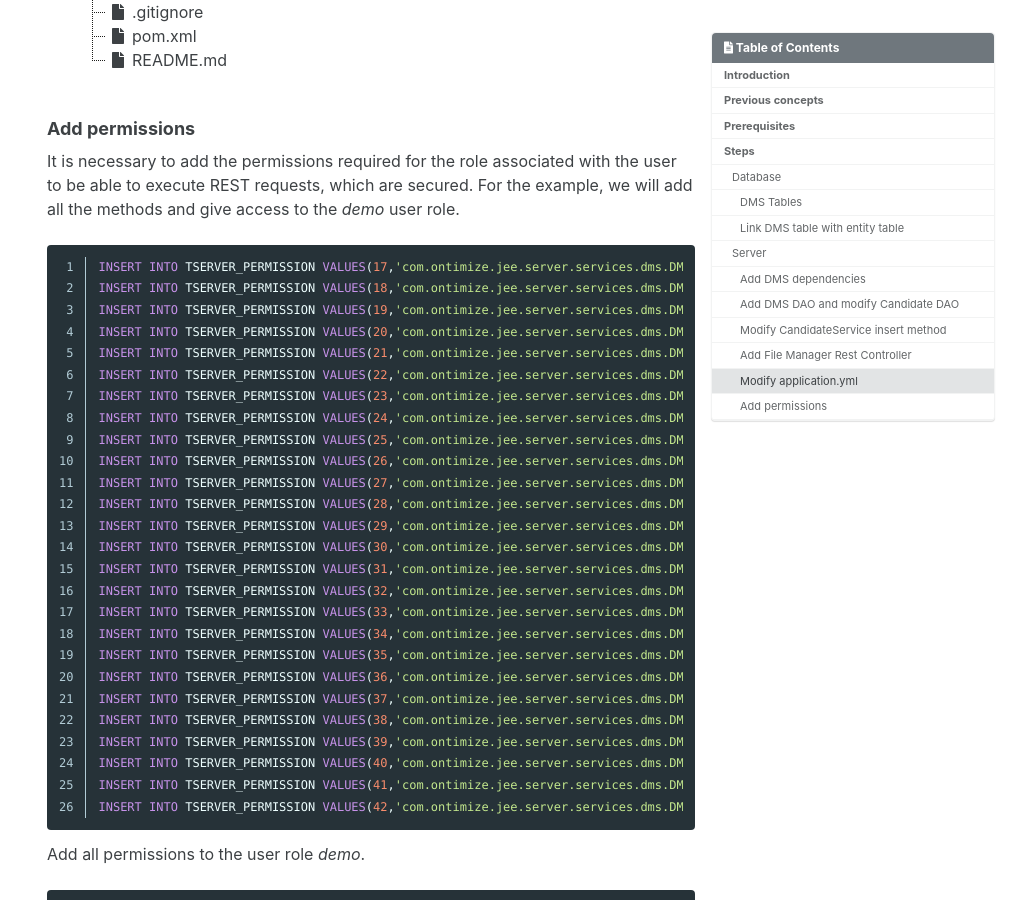
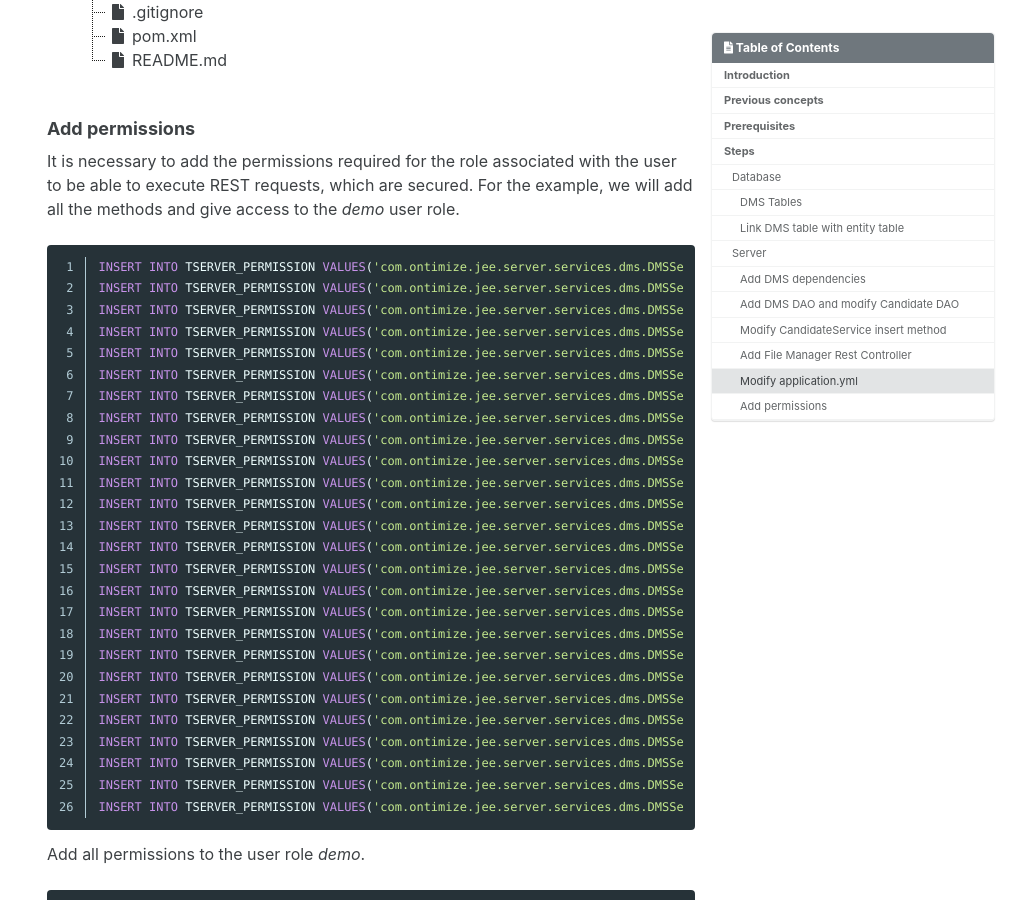
Before and after one commit to ontimize/ontimize-boot, a Jekyll site: the page built from _pages/basics_dms.md, in a window 1280 px wide and 900 px high, scrolled down 15100 px. Shown: the whole window, without its empty margins (269-1280 px from the left). Built offline with Jekyll 4.4.1, drawn with Linux system fonts in a browser that asks for light colours; cached includes are drawn as plain includes.

Commit message:
Delete unnecessary numbers

```diff
--- a/_pages/basics_dms.md
+++ b/_pages/basics_dms.md
@@ -1970,32 +1970,32 @@ ontimize:
 It is necessary to add the permissions required for the role associated with the user to be able to execute REST requests, which are secured. For the example, we will add all the methods and give access to the *demo* user role.
 
 {%highlight sql linenos%}
-INSERT INTO TSERVER_PERMISSION VALUES(17,'com.ontimize.jee.server.services.dms.DMSServiceImpl/fileGetContentOfVersion');
-INSERT INTO TSERVER_PERMISSION VALUES(18,'com.ontimize.jee.server.services.dms.DMSServiceImpl/documentGetProperty');
-INSERT INTO TSERVER_PERMISSION VALUES(19,'com.ontimize.jee.server.services.dms.DMSServiceImpl/fileRecoverPreviousVersion');
-INSERT INTO TSERVER_PERMISSION VALUES(20,'com.ontimize.jee.server.services.dms.DMSServiceImpl/documentDeleteProperties');
-INSERT INTO TSERVER_PERMISSION VALUES(21,'com.ontimize.jee.server.services.dms.DMSServiceImpl/documentGetProperties');
-INSERT INTO TSERVER_PERMISSION VALUES(22,'com.ontimize.jee.server.services.dms.DMSServiceImpl/documentGetAllFiles');
-INSERT INTO TSERVER_PERMISSION VALUES(23,'com.ontimize.jee.server.services.dms.DMSServiceImpl/setRelatedDocuments');
-INSERT INTO TSERVER_PERMISSION VALUES(24,'com.ontimize.jee.server.services.dms.DMSServiceImpl/documentAddProperties');
-INSERT INTO TSERVER_PERMISSION VALUES(25,'com.ontimize.jee.server.services.dms.DMSServiceImpl/getRelatedDocument');
-INSERT INTO TSERVER_PERMISSION VALUES(26,'com.ontimize.jee.server.services.dms.DMSServiceImpl/categoryGetForDocument');
-INSERT INTO TSERVER_PERMISSION VALUES(27,'com.ontimize.jee.server.services.dms.DMSServiceImpl/moveFilesToCategory');
-INSERT INTO TSERVER_PERMISSION VALUES(28,'com.ontimize.jee.server.services.dms.DMSServiceImpl/fileVersionQuery');
-INSERT INTO TSERVER_PERMISSION VALUES(29,'com.ontimize.jee.server.services.dms.DMSServiceImpl/documentQuery');
-INSERT INTO TSERVER_PERMISSION VALUES(30,'com.ontimize.jee.server.services.dms.DMSServiceImpl/documentInsert');
-INSERT INTO TSERVER_PERMISSION VALUES(31,'com.ontimize.jee.server.services.dms.DMSServiceImpl/documentUpdate');
-INSERT INTO TSERVER_PERMISSION VALUES(32,'com.ontimize.jee.server.services.dms.DMSServiceImpl/documentGetFiles');
-INSERT INTO TSERVER_PERMISSION VALUES(33,'com.ontimize.jee.server.services.dms.DMSServiceImpl/categoryInsert');
-INSERT INTO TSERVER_PERMISSION VALUES(34,'com.ontimize.jee.server.services.dms.DMSServiceImpl/fileInsert');
-INSERT INTO TSERVER_PERMISSION VALUES(35,'com.ontimize.jee.server.services.dms.DMSServiceImpl/categoryUpdate');
-INSERT INTO TSERVER_PERMISSION VALUES(36,'com.ontimize.jee.server.services.dms.DMSServiceImpl/categoryDelete');
-INSERT INTO TSERVER_PERMISSION VALUES(37,'com.ontimize.jee.server.services.dms.DMSServiceImpl/fileDelete');
-INSERT INTO TSERVER_PERMISSION VALUES(38,'com.ontimize.jee.server.services.dms.DMSServiceImpl/fileGetVersions');
-INSERT INTO TSERVER_PERMISSION VALUES(39,'com.ontimize.jee.server.services.dms.DMSServiceImpl/fileGetContent');
-INSERT INTO TSERVER_PERMISSION VALUES(40,'com.ontimize.jee.server.services.dms.DMSServiceImpl/fileUpdate');
-INSERT INTO TSERVER_PERMISSION VALUES(41,'com.ontimize.jee.server.services.dms.DMSServiceImpl/documentDelete');
-INSERT INTO TSERVER_PERMISSION VALUES(42,'com.ontimize.jee.server.services.dms.DMSServiceImpl/fileQuery');
+INSERT INTO TSERVER_PERMISSION VALUES('com.ontimize.jee.server.services.dms.DMSServiceImpl/fileGetContentOfVersion');
+INSERT INTO TSERVER_PERMISSION VALUES('com.ontimize.jee.server.services.dms.DMSServiceImpl/documentGetProperty');
+INSERT INTO TSERVER_PERMISSION VALUES('com.ontimize.jee.server.services.dms.DMSServiceImpl/fileRecoverPreviousVersion');
+INSERT INTO TSERVER_PERMISSION VALUES('com.ontimize.jee.server.services.dms.DMSServiceImpl/documentDeleteProperties');
+INSERT INTO TSERVER_PERMISSION VALUES('com.ontimize.jee.server.services.dms.DMSServiceImpl/documentGetProperties');
+INSERT INTO TSERVER_PERMISSION VALUES('com.ontimize.jee.server.services.dms.DMSServiceImpl/documentGetAllFiles');
+INSERT INTO TSERVER_PERMISSION VALUES('com.ontimize.jee.server.services.dms.DMSServiceImpl/setRelatedDocuments');
+INSERT INTO TSERVER_PERMISSION VALUES('com.ontimize.jee.server.services.dms.DMSServiceImpl/documentAddProperties');
+INSERT INTO TSERVER_PERMISSION VALUES('com.ontimize.jee.server.services.dms.DMSServiceImpl/getRelatedDocument');
+INSERT INTO TSERVER_PERMISSION VALUES('com.ontimize.jee.server.services.dms.DMSServiceImpl/categoryGetForDocument');
+INSERT INTO TSERVER_PERMISSION VALUES('com.ontimize.jee.server.services.dms.DMSServiceImpl/moveFilesToCategory');
+INSERT INTO TSERVER_PERMISSION VALUES('com.ontimize.jee.server.services.dms.DMSServiceImpl/fileVersionQuery');
+INSERT INTO TSERVER_PERMISSION VALUES('com.ontimize.jee.server.services.dms.DMSServiceImpl/documentQuery');
+INSERT INTO TSERVER_PERMISSION VALUES('com.ontimize.jee.server.services.dms.DMSServiceImpl/documentInsert');
+INSERT INTO TSERVER_PERMISSION VALUES('com.ontimize.jee.server.services.dms.DMSServiceImpl/documentUpdate');
+INSERT INTO TSERVER_PERMISSION VALUES('com.ontimize.jee.server.services.dms.DMSServiceImpl/documentGetFiles');
+INSERT INTO TSERVER_PERMISSION VALUES('com.ontimize.jee.server.services.dms.DMSServiceImpl/categoryInsert');
+INSERT INTO TSERVER_PERMISSION VALUES('com.ontimize.jee.server.services.dms.DMSServiceImpl/fileInsert');
+INSERT INTO TSERVER_PERMISSION VALUES('com.ontimize.jee.server.services.dms.DMSServiceImpl/categoryUpdate');
+INSERT INTO TSERVER_PERMISSION VALUES('com.ontimize.jee.server.services.dms.DMSServiceImpl/categoryDelete');
+INSERT INTO TSERVER_PERMISSION VALUES('com.ontimize.jee.server.services.dms.DMSServiceImpl/fileDelete');
+INSERT INTO TSERVER_PERMISSION VALUES('com.ontimize.jee.server.services.dms.DMSServiceImpl/fileGetVersions');
+INSERT INTO TSERVER_PERMISSION VALUES('com.ontimize.jee.server.services.dms.DMSServiceImpl/fileGetContent');
+INSERT INTO TSERVER_PERMISSION VALUES('com.ontimize.jee.server.services.dms.DMSServiceImpl/fileUpdate');
+INSERT INTO TSERVER_PERMISSION VALUES('com.ontimize.jee.server.services.dms.DMSServiceImpl/documentDelete');
+INSERT INTO TSERVER_PERMISSION VALUES('com.ontimize.jee.server.services.dms.DMSServiceImpl/fileQuery');
 {%endhighlight%}
 
 Add all permissions to the user role *demo*.
```
